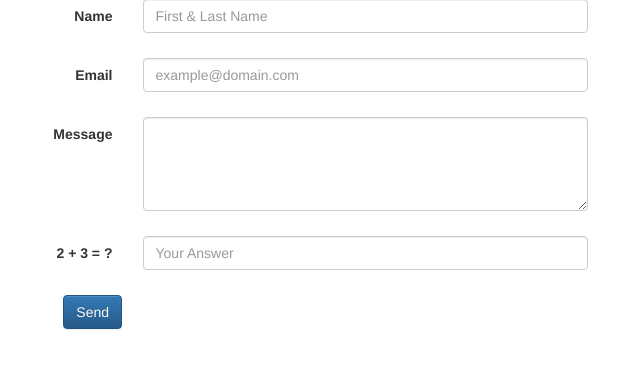
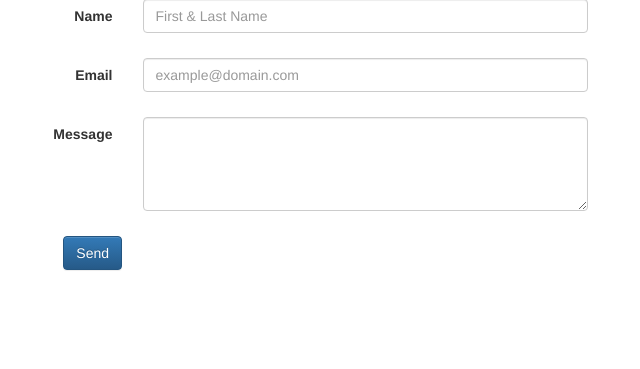
Before and after one commit to nits112/nitsblog, a PHP site: page /users/contact_us.php in a window 1280 px wide. Shown: the part 107-476 px from the top of the page, without its empty margins (180-820 px from the left). Run offline with PHP 8.4, Linux system fonts and the light colour scheme; data that the repository does not hold is empty; some libraries are stand-ins or nearby versions.

Commit message:
feedback validation

```diff
--- a/include/frame_contact_us.php
+++ b/include/frame_contact_us.php
@@ -17,10 +17,8 @@ if(isset($_POST['submit'])) {
         if (!$_POST['message']) {
         $errMessage = 'Please enter your message';
         }
-        //Check if simple anti-bot test is correct
-        if ($human !== 5) {
-        $errHuman = 'Your anti-spam is incorrect';
-        }
+
+
 } else {
   $errName="";
   $errEmail="";
@@ -35,31 +33,25 @@ if(isset($_POST['submit'])) {
       <div class="form-group">
           <label for="name" class="col-sm-3 control-label">Name</label>
           <div class="col-sm-6 ">
-              <input type="text" class="form-control" id="name" name="name" placeholder="First & Last Name" >
+              <input type="text" class="form-control" id="name" name="name" placeholder="First & Last Name" required>
               <?php echo "<p class='text-danger'>$errName</p>";?>
           </div>
       </div>
       <div class="form-group">
           <label for="email" class="col-sm-3 control-label">Email</label>
           <div class="col-sm-6">
-              <input type="email" class="form-control" id="email" name="email" placeholder="example@domain.com">
+              <input type="email" class="form-control" id="email" name="email" placeholder="example@domain.com" required>
               <?php echo "<p class='text-danger'>$errEmail</p>";?>
           </div>
       </div>
       <div class="form-group">
           <label for="message" class="col-sm-3 control-label">Message</label>
           <div class="col-sm-6">
-              <textarea class="form-control" rows="4" name="message"></textarea>
+              <textarea class="form-control" rows="4" name="message" required></textarea>
               <?php echo "<p class='text-danger'>$errMessage</p>";?>
           </div>
       </div>
-      <div class="form-group">
-          <label for="human" class="col-sm-3 control-label">2 + 3 = ?</label>
-          <div class="col-sm-6">
-              <input type="text" class="form-control" id="human" name="human" placeholder="Your Answer">
-              <?php echo "<p class='text-danger'>$errHuman</p>";?>
-          </div>
-      </div>
+
       <div class="form-group">
           <div class="col-sm-10 col-sm-offset-2">
               <input id="submit" name="submit" type="submit" value="Send" class="btn btn-primary">
```
